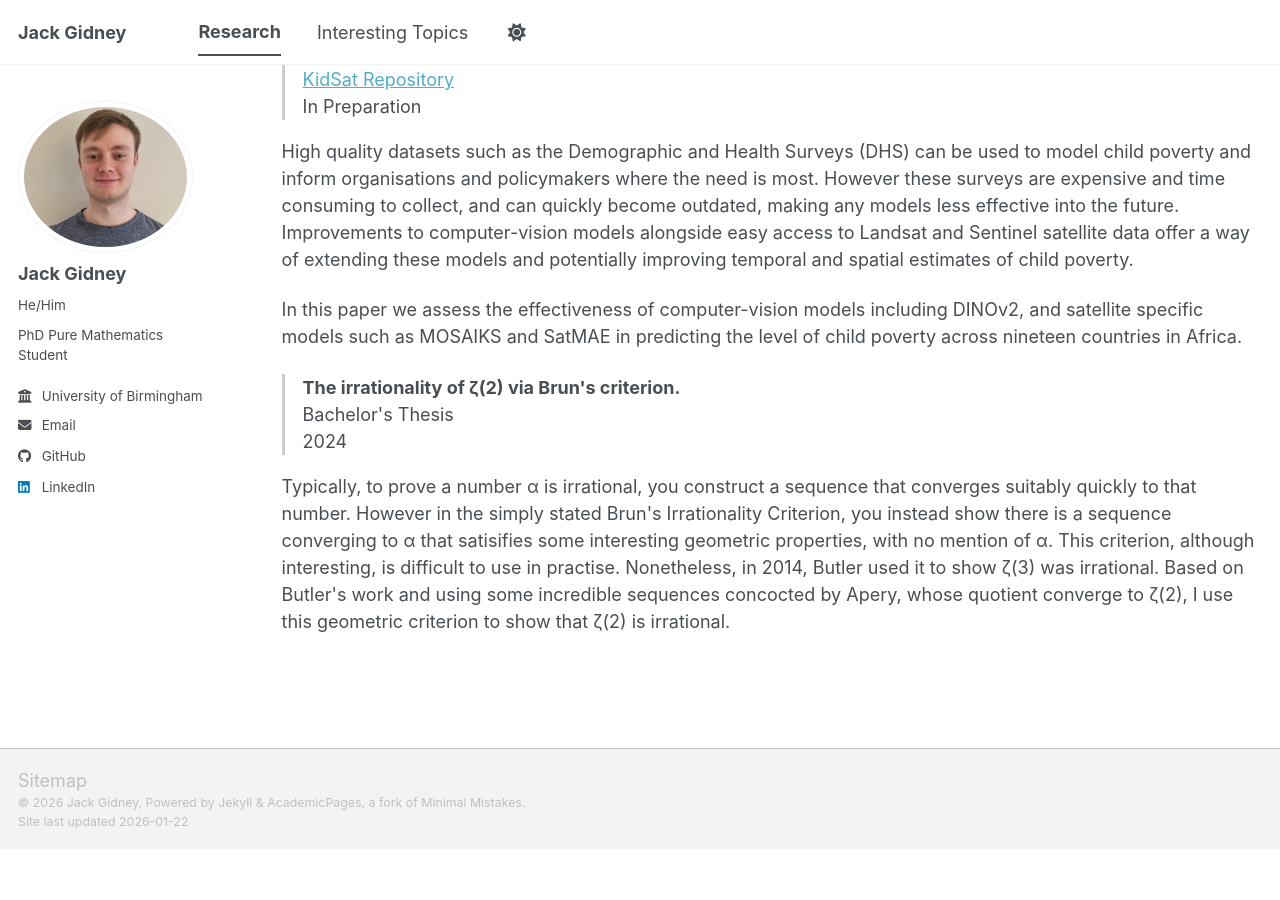
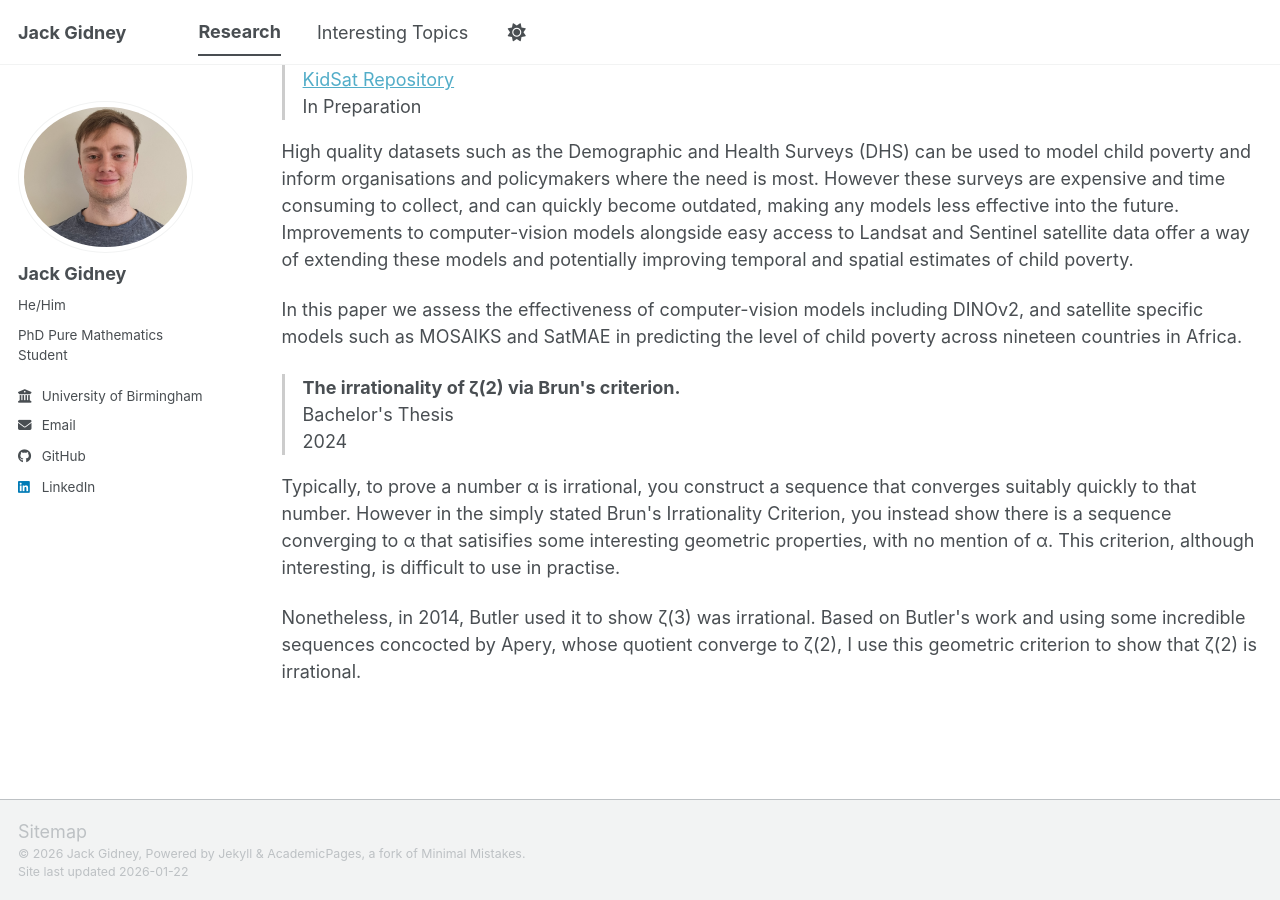
Before and after one commit to jgidney44/jgidney44.github.io, a Jekyll site: the page built from _pages/research.html, in a window 1280 px wide and 900 px high, scrolled down 855 px. Built offline with Jekyll 4.4.1, drawn with Linux system fonts in a browser that asks for light colours; a script bundle is joined from its source files by our own code; library files that are not in the unit come from our copies; before the commit the page ends 1704 px from its top, so only the background shows below that.

Commit message:
Update research.html

```diff
--- a/_pages/research.html
+++ b/_pages/research.html
@@ -69,5 +69,7 @@ Bachelor's Thesis
 
 
 <p>Typically, to prove a number &alpha; is irrational, you construct a sequence that converges suitably quickly to that number. However in the simply stated Brun's Irrationality Criterion, you instead show there is a sequence converging to &alpha;
-  that satisifies some interesting geometric properties, with no mention of &alpha;. This criterion, although interesting, is difficult to use in practise. Nonetheless, in 2014, Butler used it to show &zeta;(3) was irrational. Based
-  on Butler's work and using some incredible sequences concocted by Apery, whose quotient converge to &zeta;(2), I use this geometric criterion to show that &zeta;(2) is irrational.</p>
+that satisifies some interesting geometric properties, with no mention of &alpha;. This criterion, although interesting, is difficult to use in practise.</p>
+
+<p>Nonetheless, in 2014, Butler used it to show &zeta;(3) was irrational. Based on Butler's work and using some incredible sequences concocted by Apery, whose quotient converge to &zeta;(2), I use this geometric criterion to show that
+&zeta;(2) is irrational.</p>
```
